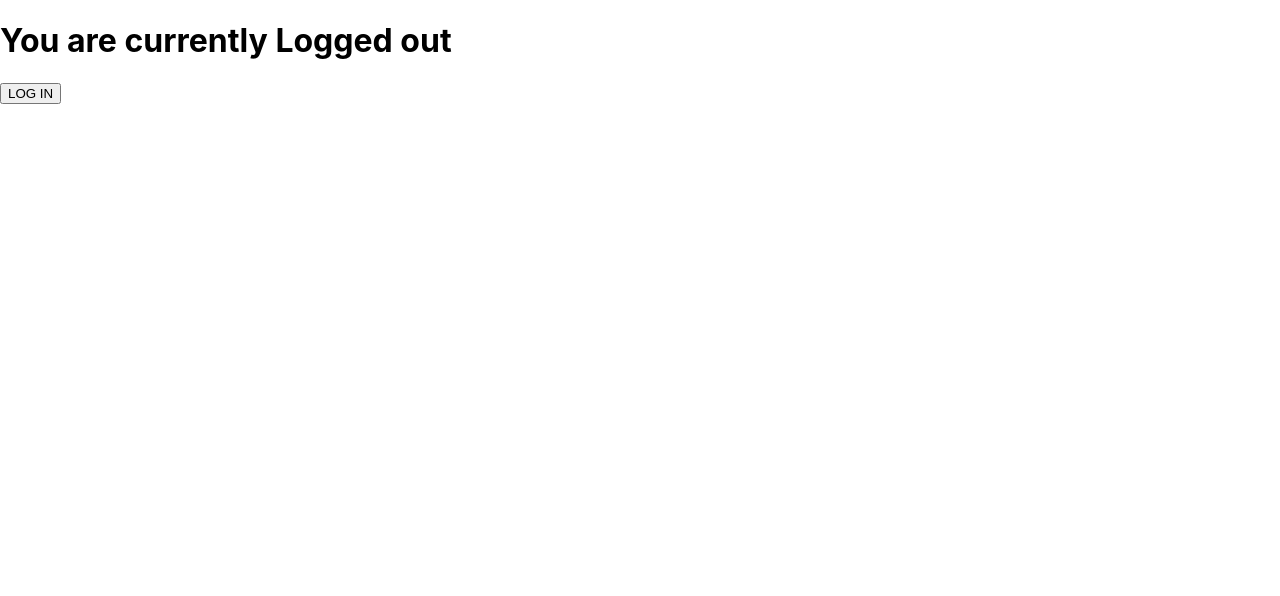
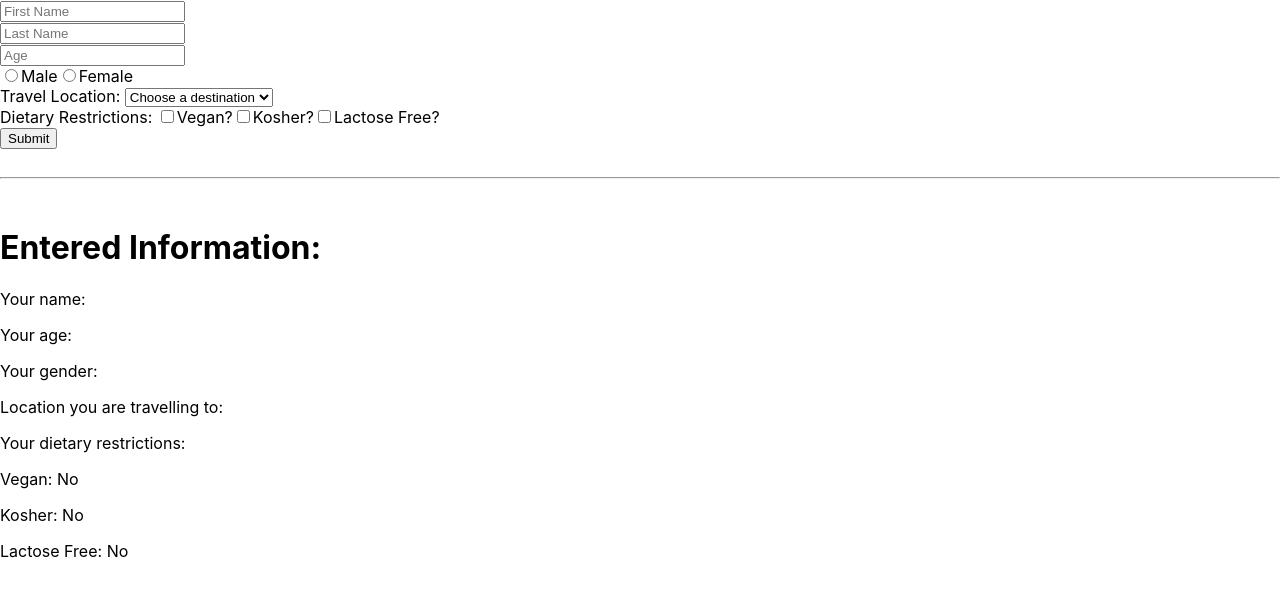
Before and after one commit to ivantranq/First-Github-Project, a React (Create React App) app in the folder react-env-setup/: page / in a window 1280 px wide. Shown: the top 596 px of the page. Built offline with nearby package versions, Linux system fonts and the light colour scheme.

Commit message:
Crash course complete

```diff
--- a/react-env-setup/src/App.jsx
+++ b/react-env-setup/src/App.jsx
@@ -17,7 +17,7 @@ import React from 'react';
 //       const updatedTodos = prevState.todos.map(todo => {
 //         if (todo.id === id) {
 //           todo.completed = !todo.completed
-//           console.log(todo.completed, todo.id, id)
+
 //         }
 //         return todo
 //       })
@@ -41,26 +41,137 @@ import React from 'react';
 class App extends React.Component {
   constructor() {
     super()
-    this.state = {
-      loggedIn: false
+    this.state ={
+      firstName: "",
+      lastName: "",
+      age: "",
+      gender: "",
+      locationTravel: "",
+      isVegan: false,
+      isKosher: false,
+      isLactoseFree: false
     }
-    this.handleClick = this.handleClick.bind(this)
+
+    this.handleChange = this.handleChange.bind(this)
+    this.handleSubmit = this.handleSubmit.bind(this)
+
   }
 
-  handleClick() {
-    this.setState(prevState => {
-      return {
-        loggedIn: !prevState.loggedIn
-      }
-    })
+  handleChange(event) {
+    const {name, value, type, checked} = event.target
+
+    type === "checkbox" ? this.setState({[name]: checked}) : this.setState({[name]: value})
+
+  }
+
+  handleSubmit() {
+    alert(
+      `Firstname: ${this.state.firstName}
+      LastName: ${this.state.lastName}
+      Age: ${this.state.age}
+      Gender: ${this.state.gender}
+      Location: ${this.state.locationTravel}
+      Dietary Restrictions: ${this.state.dietRestriction}`
+      )
   }
 
   render() {
-    return (
-      <div>
-        <h1>You are currently {this.state.loggedIn ? "Logged in" : "Logged out"}</h1>
-        <button onClick={this.handleClick}>{this.state.loggedIn ? "LOG OUT" : "LOG IN"}</button>
-      </div>
+    return(
+      <main>
+        <form onSubmit={this.handleSubmit}>
+          <input
+            type="text"
+            name='firstName'
+            placeholder='First Name'
+            onChange={this.handleChange}
+            value={this.state.firstName}
+          />
+          <br />
+
+          <input
+            type="text"
+            name='lastName'
+            placeholder='Last Name'
+            onChange={this.handleChange}
+            value={this.state.lastName}
+          />
+          <br />
+
+          <input
+            type="text"
+            name='age'
+            placeholder='Age'
+            onChange={this.handleChange}
+            value={this.state.age}
+          />
+          <br />
+
+          <input
+            type="radio"
+            name='gender'
+            onChange={this.handleChange}
+            value="Male"
+          />Male
+
+          <input
+            type="radio"
+            name='gender'
+            onChange={this.handleChange}
+            value="Female"
+          />Female
+          <br />
+
+          <label>Travel Location: </label>
+          <select name="locationTravel" onChange={this.handleChange} value={this.state.locationTravel}>
+            <option value="">Choose a destination</option>
+            <option value="Australia">Australia</option>
+            <option value="Philippines">Philippines</option>
+            <option value="Thailand">Thailand</option>
+          </select><br />
+
+          <label>Dietary Restrictions: </label>
+          <label>
+            <input
+              type="checkbox"
+              name="isVegan"
+              onChange={this.handleChange}
+              checked={this.state.isVegan}
+            />Vegan?
+          </label>
+
+          <label>
+            <input
+              type="checkbox"
+              name="isKosher"
+              onChange={this.handleChange}
+              checked={this.state.isKosher}
+            />Kosher?
+          </label>
+
+          <label>
+            <input
+              type="checkbox"
+              name="isLactoseFree"
+              onChange={this.handleChange}
+              checked={this.state.isLactoseFree}
+            />Lactose Free?
+          </label>
+          <br />
+          <button>Submit</button>
+        </form>
+        <br />
+        <hr />
+        <br />
+        <h1>Entered Information:</h1>
+        <p>Your name: {this.state.firstName} {this.state.lastName}</p>
+        <p>Your age: {this.state.age}</p>
+        <p>Your gender: {this.state.gender}</p>
+        <p>Location you are travelling to: {this.state.locationTravel}</p>
+        <p>Your dietary restrictions: </p>
+        <p>Vegan: {this.state.isVegan ? "Yes " : "No "} </p>
+        <p>Kosher: {this.state.isKosher ? "Yes " : "No "} </p>
+        <p>Lactose Free: {this.state.isLactoseFree ? "Yes " : "No "} </p>
+      </main>
     )
   }
 }
--- /dev/null
+++ b/react-env-setup/src/components/css/todoItems.css
@@ -0,0 +1,5 @@
+input[type=checkbox]:checked + p{
+    color: lightgray;
+    text-decoration: line-through;
+    font-style: italic
+}
--- a/react-env-setup/src/components/todoItem.jsx
+++ b/react-env-setup/src/components/todoItem.jsx
@@ -1,7 +1,8 @@
 import React from 'react';
+import './css/todoItems.css'
 
 const TodoItem = (props) => {
-    console.log("this ran", props.todo.id)
+
     return (
         <div>
             <div style={{display: "flex"}}>
```
